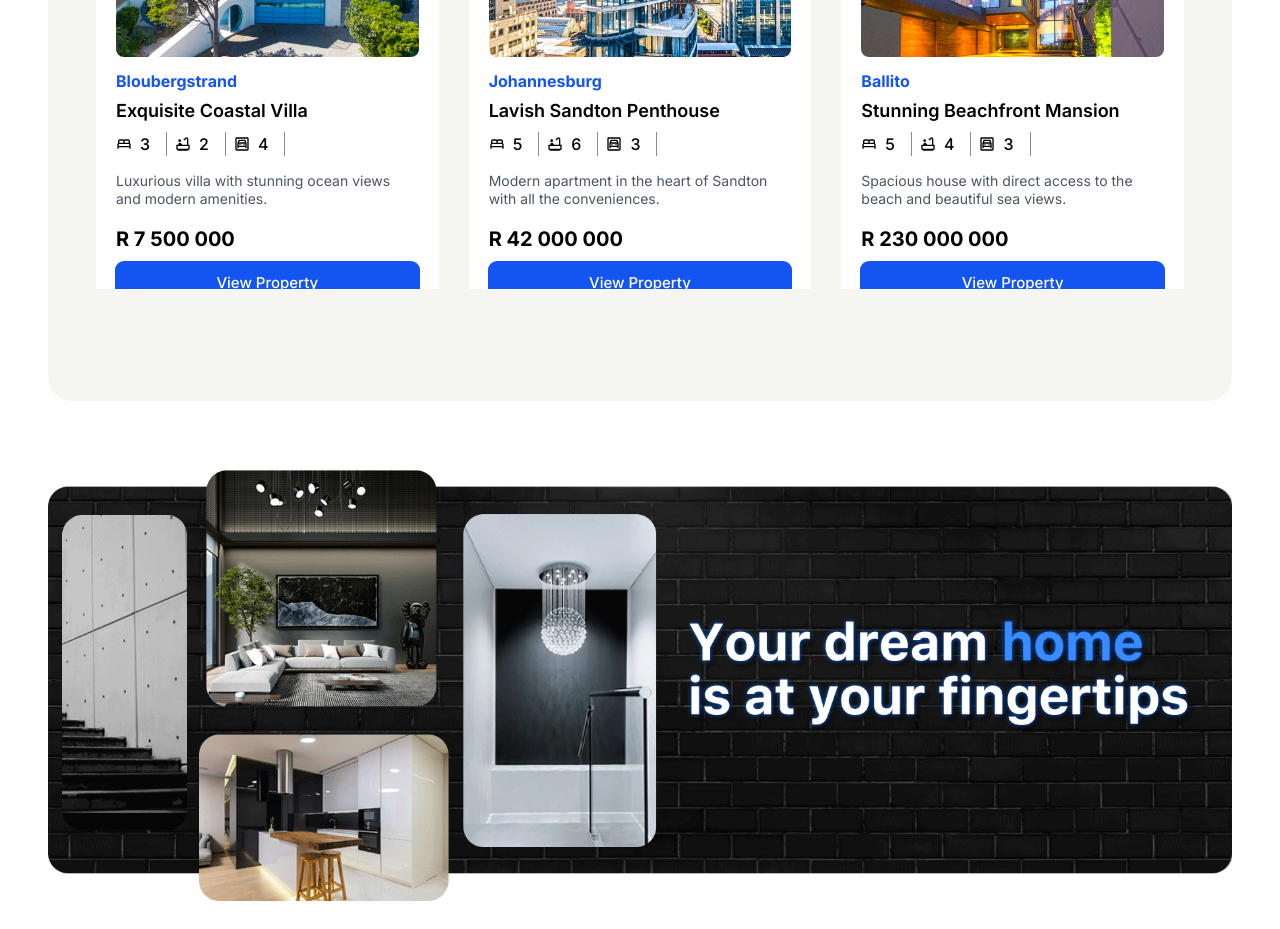
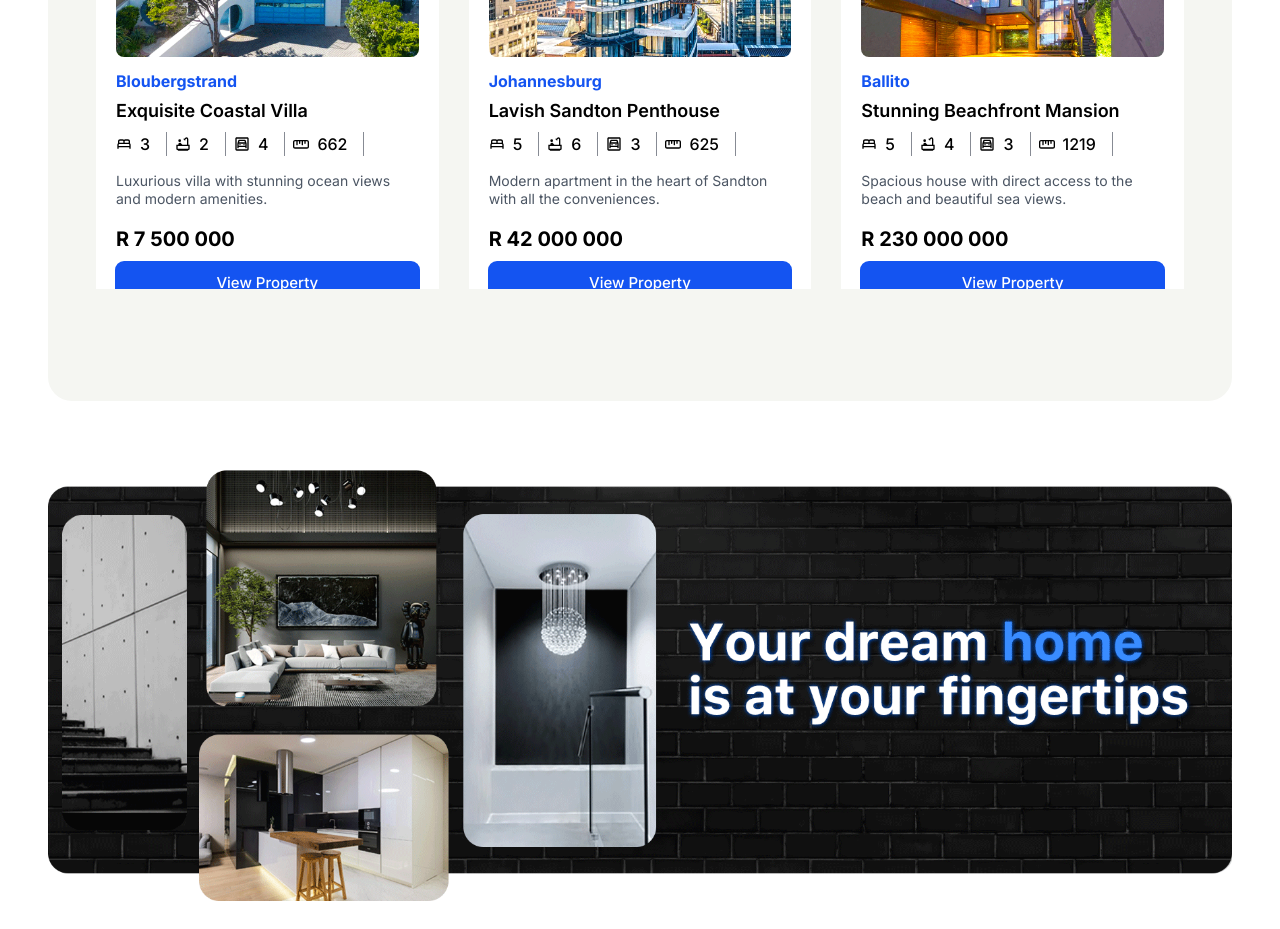
Before and after one commit to kgothatsontsane/homestead, a React (Vite) app in the folder frontend/: page / in a window 1280 px wide. Shown: the part 2040-2969 px from the top of the page. Built offline with nearby package versions, Linux system fonts and the light colour scheme; a web font is replaced by a local one.

Commit message:
Add area display to Item component: include area information with icon for better property details

```diff
--- a/frontend/src/components/Item.jsx
+++ b/frontend/src/components/Item.jsx
@@ -2,6 +2,7 @@ import React from 'react'
 import FavButton from './FavButton'
 import { MdOutlineBathtub, MdOutlineBed, MdOutlineGarage } from 'react-icons/md'
 import { Link } from 'react-router-dom'
+import { CgRuler } from 'react-icons/cg'
 
 const Item = ({ property }) => {
   const formatPrice = (price) => {
@@ -24,6 +25,7 @@ const Item = ({ property }) => {
             <div className='flexCenter gap-x-2 border-r border-slate-900/50 pr-4 font-[500]'><MdOutlineBed /> {property.facilities.bedrooms}</div>
             <div className='flexCenter gap-x-2 border-r border-slate-900/50 pr-4 font-[500]'><MdOutlineBathtub /> {property.facilities.bathrooms}</div>
             <div className='flexCenter gap-x-2 border-r border-slate-900/50 pr-4 font-[500]'><MdOutlineGarage /> {property.facilities.parkings}</div>
+            <div className='flexCenter gap-x-2 border-r border-slate-900/50 pr-4 font-[500]'><CgRuler/> {property.area}</div>
         </div>
         <p className='pt-2 mb-4 line-clamp-2'>{property.description}</p>
         <div className='block'>
```
